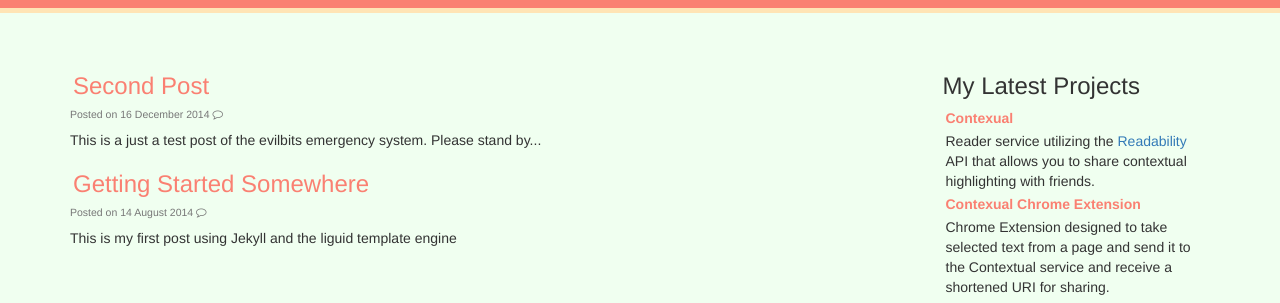
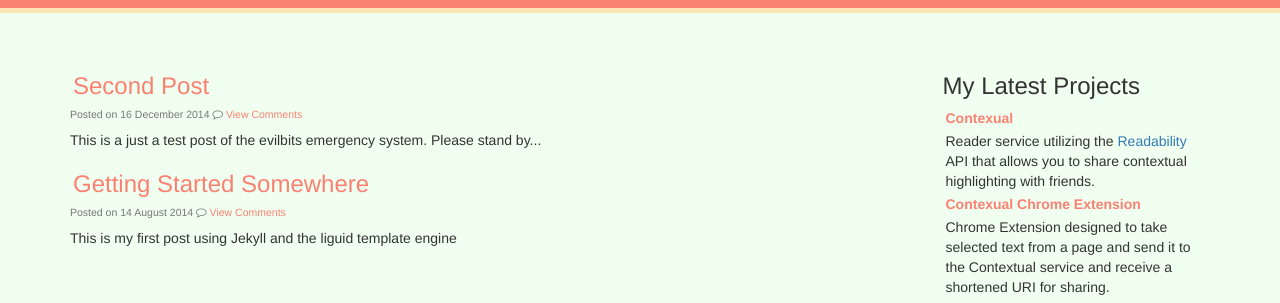
Before and after one commit to ebits/ebits.github.io, a Jekyll site: the page built from index.html, in a window 1280 px wide. Shown: the part 466-769 px from the top of the page. Built offline with Jekyll 4.4.1, drawn with Linux system fonts in a browser that asks for light colours; nearby versions of some CDN libraries; comment, search, counter and statistics services are not loaded.

Commit message:
updating disqus counter

```diff
--- a/_includes/_post_listing.html
+++ b/_includes/_post_listing.html
@@ -2,14 +2,13 @@
   {% for post in site.posts %}
     <li>
       <h3><a href="{{ post.url }}">{{ post.title }}</a></h3>
-      <h5><small>Posted on {{post.date | date_to_long_string}}  <i class="fa fa-comment-o"></i><a href="{{post.url}}#disqus_thread"></a></small></h5>
+      <h5><small>Posted on {{post.date | date_to_long_string}}  <i class="fa fa-comment-o"></i><a href="{{post.url}}#disqus_thread">View Comments</a></small></h5>
       <p>
         {{post.excerpt}}
       </p>
     </li>
   {% endfor %}
 </ul>
-
 <script type="text/javascript">
     /* * * CONFIGURATION VARIABLES: EDIT BEFORE PASTING INTO YOUR WEBPAGE * * */
     var disqus_shortname = 'evilbits'; // required: replace example with your forum shortname
```
Lines whose indentation alone changed are shown as unchanged.
